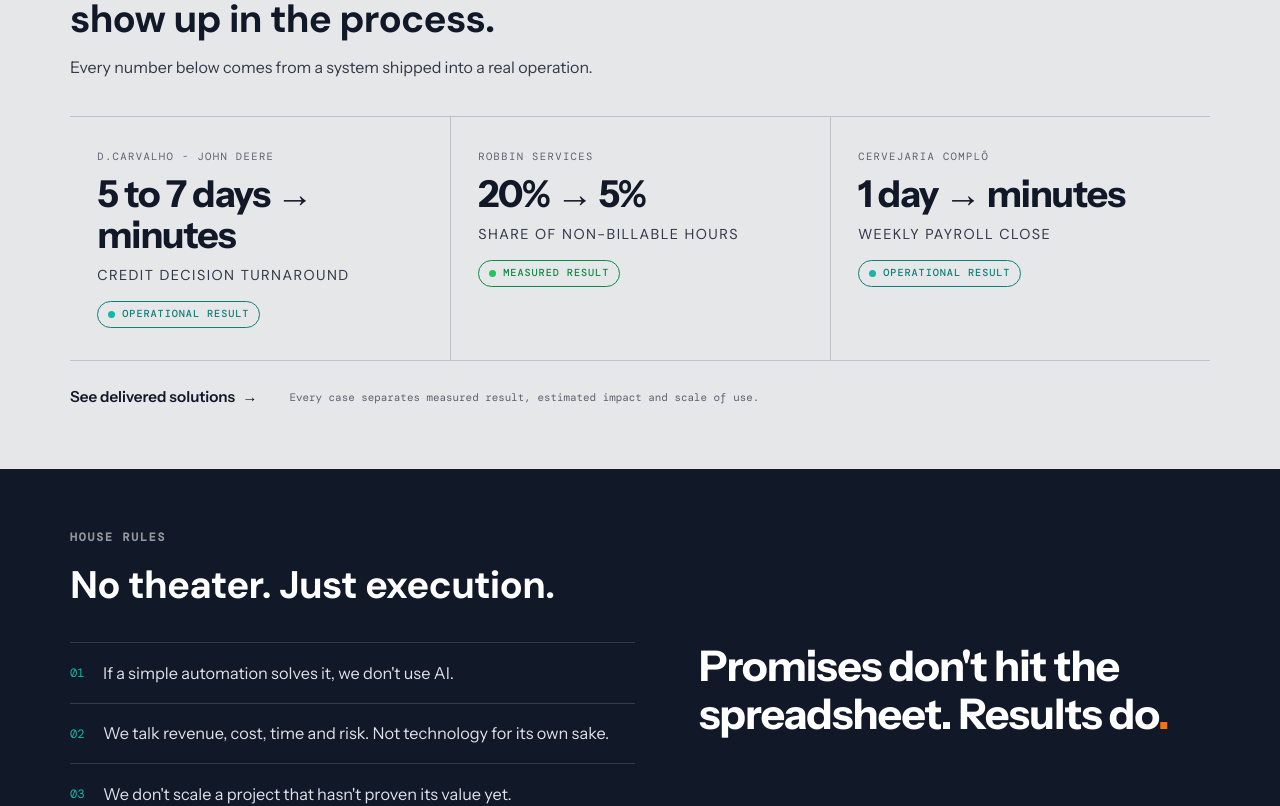
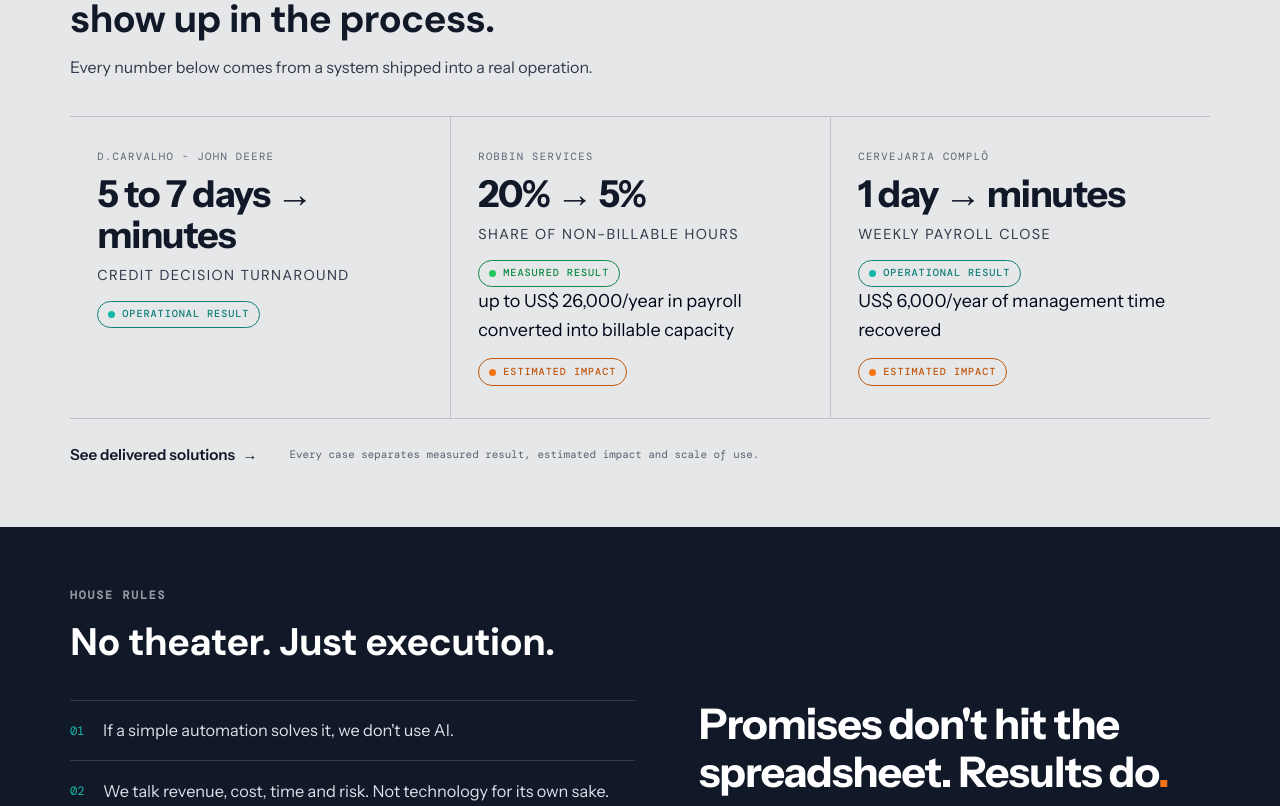
Before and after one commit to VVUBR/veehtor.com-website, a React (Vite) app: page / in a window 1280 px wide. Shown: the part 1308-2114 px from the top of the page. Built offline with nearby package versions, Linux system fonts and the light colour scheme; no server answers.

Commit message:
Changes
Co-authored-by: VVUBR <214757727+VVUBR@users.noreply.github.com>

```diff
--- a/src/pages/Index.tsx
+++ b/src/pages/Index.tsx
@@ -149,6 +149,12 @@ export default function Index() {
                   <div className="stat-num">{s.num}</div>
                   <div className="stat-label">{s.label}</div>
                   <span className={`badge b-${s.badge}`}>{s.badgeLabel}</span>
+                  {s.impact && (
+                    <>
+                      <div className="stat-impact">{s.impact}</div>
+                      <span className="badge b-estimated">{s.impactBadgeLabel}</span>
+                    </>
+                  )}
                 </div>
               ))}
             </div>
```
